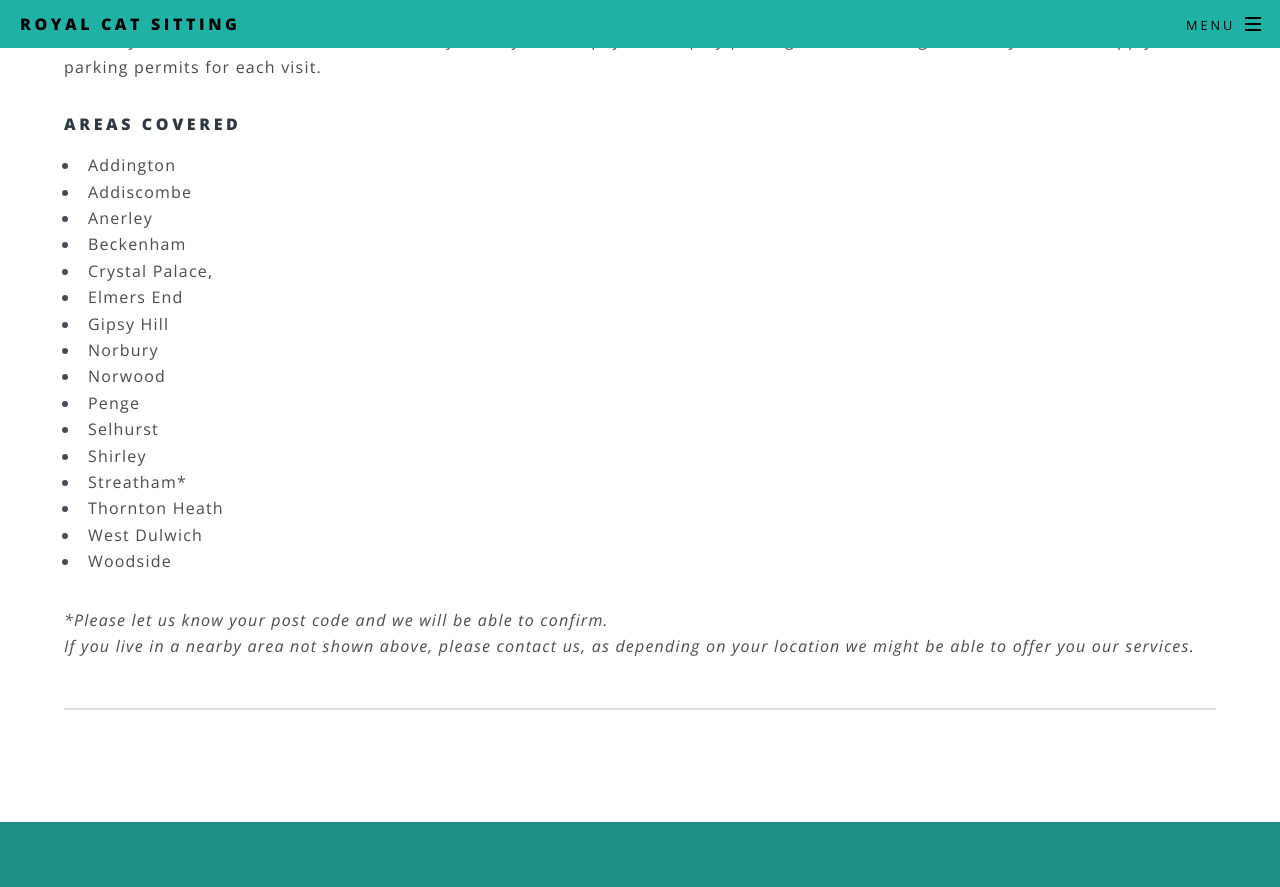
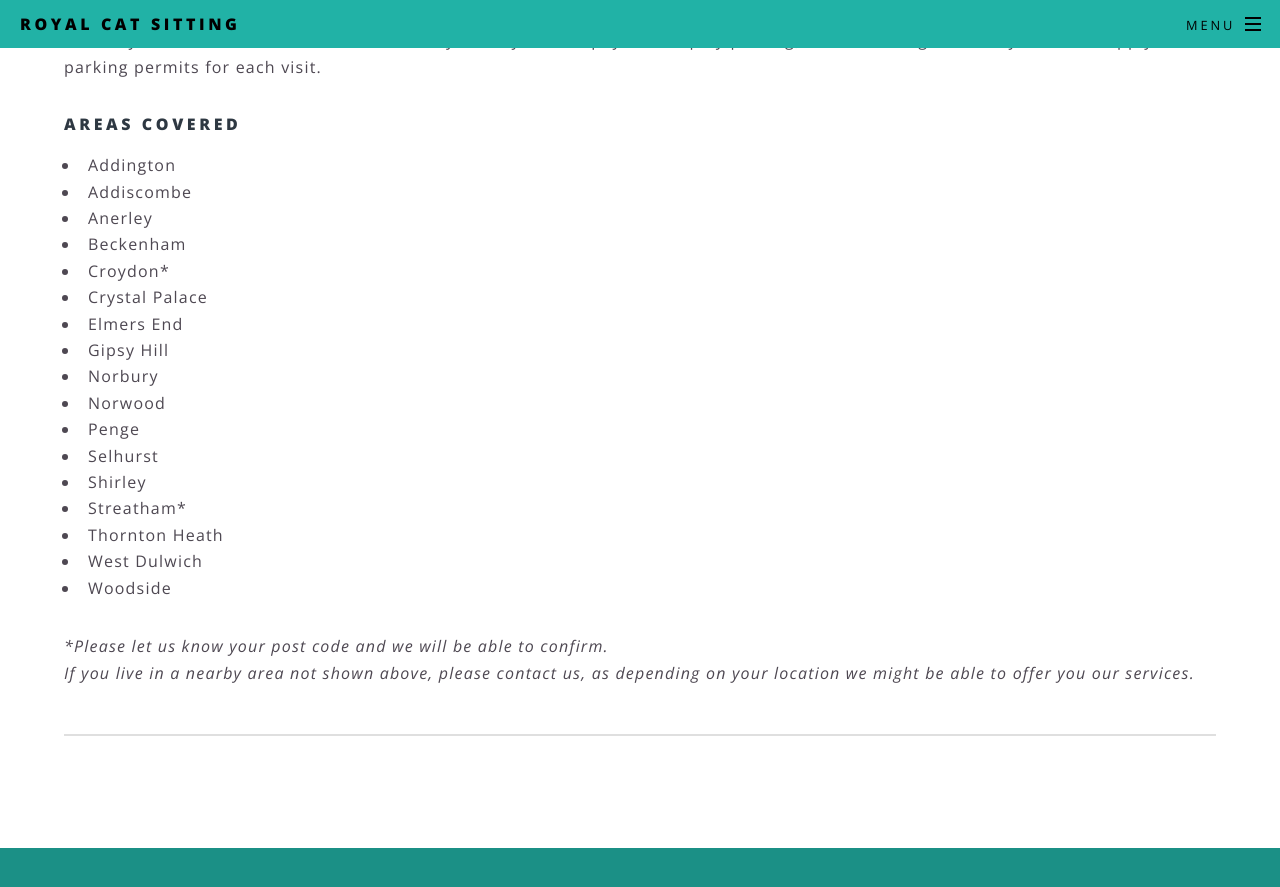
Before and after one commit to royalcatsitting/royalcatsitting.github.io, a Jekyll site: the page built from our_services.html, in a window 1280 px wide and 900 px high, scrolled down 1392 px. Shown: the top 887 px of the window. Built offline with Jekyll 4.4.1, drawn with Linux system fonts in a browser that asks for light colours.

Commit message:
Added Croydon

```diff
--- a/our_services.html
+++ b/our_services.html
@@ -69,7 +69,8 @@
 					<li>Addiscombe</li>
 					<li>Anerley</li>
 					<li>Beckenham</li>
-					<li>Crystal Palace,</li>
+					<li>Croydon*</li>
+					<li>Crystal Palace</li>
 					<li>Elmers End</li>
 					<li>Gipsy Hill</li>
 					<li>Norbury</li>
```
